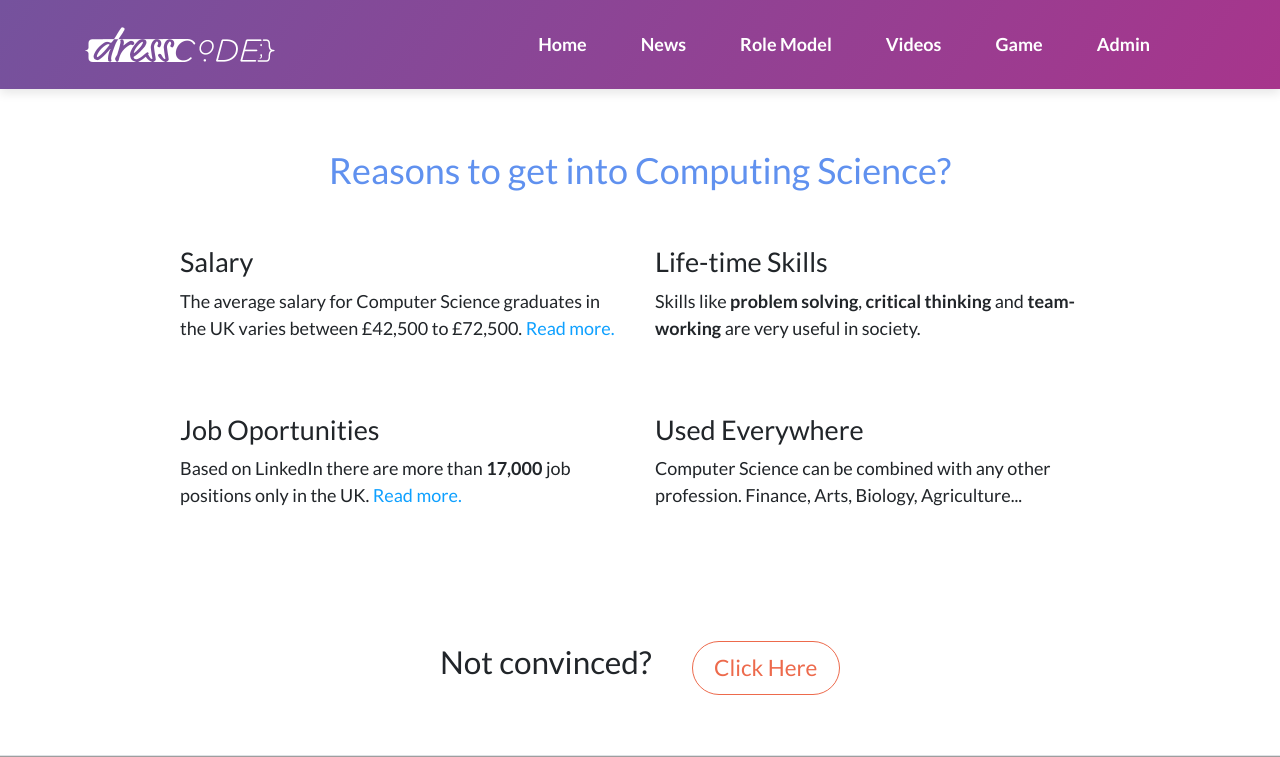
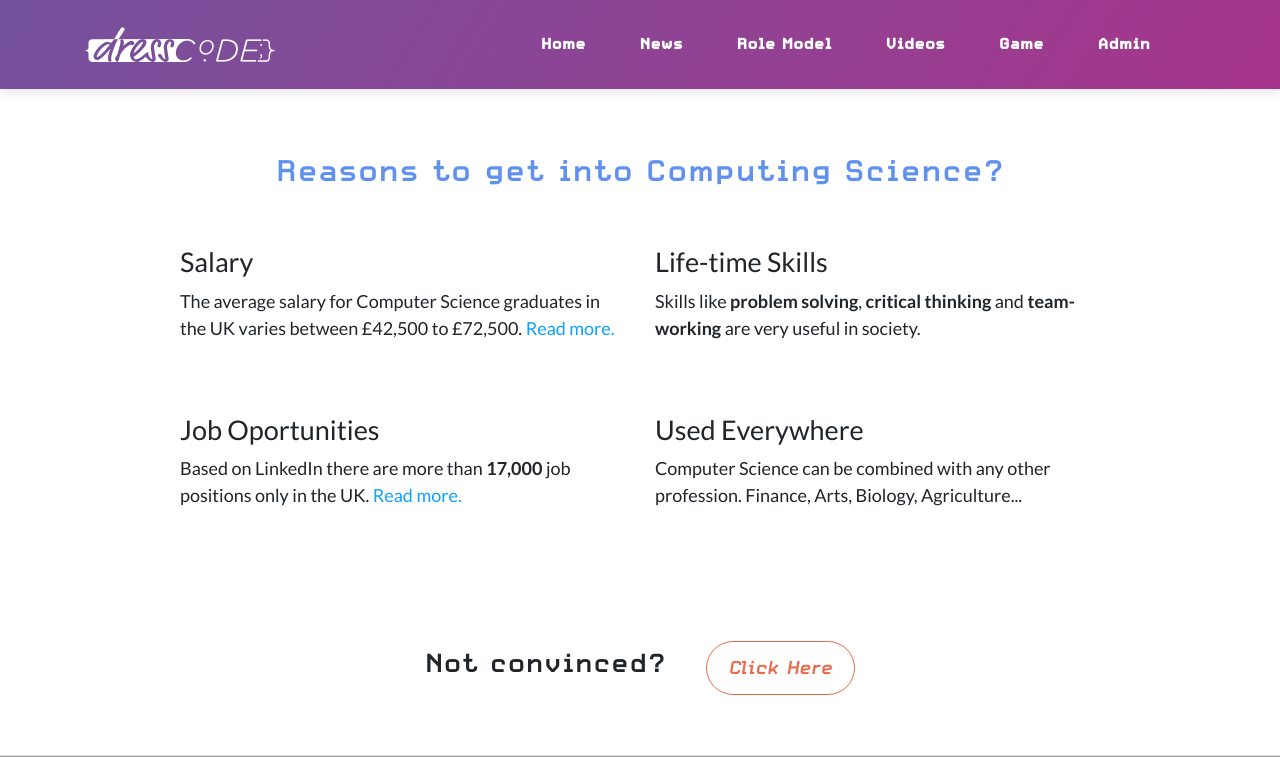
Before and after one commit to Glasgow19/team-8, a Django app: template templates/index.html in a window 1280 px wide. Shown: the top 757 px of the page. Run offline with Django 3.2, Linux system fonts and the light colour scheme; the template is opened without the code that fills it, so the values that code supplies are empty; some libraries are stand-ins or nearby versions; some web fonts are replaced; grey boxes are pictures that could not be loaded.

Commit message:
Added Charity's font in all pages
- Created font classes called:
  - dresscode-font -> regular
  - dresscode-font-italic -> italic

```diff
--- a/static/assets/css/styleaddons.css
+++ b/static/assets/css/styleaddons.css
@@ -16,6 +16,27 @@
 
 .dresscode-deep-purple {
     color: #a7358c;
+}
+
+/* --------------------------------------------------- */
+/* FONT FAMILY */
+/* --------------------------------------------------- */
+@font-face {
+  font-family: Carbon;
+  src: url(/static/assets/fonts/Carbon.otf);
+}
+
+@font-face {
+  font-family: Carbon-italic;
+  src: url(/static/assets/fonts/Carbon_Italic.otf);
+}
+
+.dresscode-font {
+    font-family: Carbon, sans-serif;
+}
+
+.dresscode-font-italic {
+    font-family: Carbon-italic, sans-serif;
 }
 
 /* --------------------------------------------------- */
--- a/templates/admin_site.html
+++ b/templates/admin_site.html
@@ -19,7 +19,7 @@
     });
 
 </script>
-<div class="text-center"><h3 >Most viewed Videos</h3></div>
+<div class="text-center dresscode-font"><h3 >Most viewed Videos</h3></div>
 <div class="container">
     <table class="table table-hover table-dark">
         <thead>
--- a/templates/base.html
+++ b/templates/base.html
@@ -31,14 +31,14 @@
         <div class="collapse navbar-collapse"
              id="navbarNav">
             <ul class="nav navbar-nav ml-auto">
-                <li class="nav-item" role="presentation"><a class="nav-link active" href="{% url 'index' %}">Home</a>
+                <li class="nav-item dresscode-font" role="presentation"><a class="nav-link active" href="{% url 'index' %}">Home</a>
                 </li>
-                <li class="nav-item" role="presentation"><a class="nav-link" href="{% url 'news' %}">News</a></li>
-                <li class="nav-item" role="presentation"><a class="nav-link" href="{% url 'meet_your_hero' %}">Role
+                <li class="nav-item dresscode-font" role="presentation"><a class="nav-link" href="{% url 'news' %}">News</a></li>
+                <li class="nav-item dresscode-font" role="presentation"><a class="nav-link" href="{% url 'meet_your_hero' %}">Role
                     Model</a></li>
-                <li class="nav-item" role="presentation"><a class="nav-link" href="{% url 'videos' %}">Videos</a></li>
-                <li class="nav-item" role="presentation"><a class="nav-link" href="{% url 'play' %}">Game</a></li>
-                <li class="nav-item" role="presentation"><a class="nav-link" href="{% url 'admin_site' %}">Admin</a></li>
+                <li class="nav-item dresscode-font" role="presentation"><a class="nav-link" href="{% url 'videos' %}">Videos</a></li>
+                <li class="nav-item dresscode-font" role="presentation"><a class="nav-link" href="{% url 'play' %}">Game</a></li>
+                <li class="nav-item dresscode-font" role="presentation"><a class="nav-link" href="{% url 'admin_site' %}">Admin</a></li>
             </ul>
         </div>
     </div>
@@ -48,7 +48,7 @@
 
     {% endblock %}
 </main>
-<footer class="page-footer bg-light">
+<footer class="page-footer bg-light dresscode-font">
     <div class="container">
         <div class="links"><a href="https://dresscode.org.uk/">About DressCode</a><a
                 href="https://dresscode.org.uk/get-with-the-program/">Contact us</a><a
--- a/templates/index.html
+++ b/templates/index.html
@@ -9,7 +9,7 @@
     <section class="clean-block features">
         <div class="container">
             <div class="text-center margin-top-50 mb-5">
-                <h2 class="text-info">Reasons to get into Computing Science?</h2>
+                <h2 class="text-info dresscode-font">Reasons to get into Computing Science?</h2>
             </div>
             <div class="row justify-content-center">
                 <div class="col-md-5 mb-5">
@@ -35,8 +35,8 @@
     <section class="portfolio-block call-to-action border-bottom">
         <div class="container">
             <div class="d-flex justify-content-center align-items-center content">
-                <h3>Not convinced?</h3>
-                <a class="btn dresscode-button btn-lg" href="{% url 'meet_your_hero' %}">Click Here</a>
+                <h3 class="dresscode-font">Not convinced?</h3>
+                <a class="btn dresscode-button btn-lg dresscode-font-italic" href="{% url 'meet_your_hero' %}">Click Here</a>
             </div>
         </div>
     </section>
--- a/templates/meet_your_hero.html
+++ b/templates/meet_your_hero.html
@@ -7,12 +7,12 @@
 
 {% block main %}
     <div class="text-center margin-top-50 mb-3">
-        <h2 class="text-info">IT is truly for everyone!</h2>
-        <h5 class="text-dark mt-4">In fact, there is someone just like you excelling in the industry right now.</h5>
+        <h2 class="text-info dresscode-font">IT is truly for everyone!</h2>
+        <h5 class="text-dark mt-4 dresscode-font-italic">In fact, there is someone just like you excelling in the industry right now.</h5>
     </div>
     <form class="text-center" action="" method="post">{% csrf_token %}
         {{ form.as_table }}
-        <button class="btn dresscode-button" type="submit" value="Submit">Submit</button>
+        <button class="btn dresscode-button dresscode-font-italic" type="submit" value="Submit">Submit</button>
     </form>
 
     <div class="container margin-top-20" style="margin-bottom: 200px">
--- a/templates/news.html
+++ b/templates/news.html
@@ -7,7 +7,7 @@
 
 {% block main %}
     <div class="text-center margin-top-50 mb-3">
-        <h2 class="text-info">Happening in tech right now!</h2>
+        <h2 class="text-info dresscode-font">Happening in tech right now!</h2>
     </div>
     <br>
     <div class="container margin-top-20">
--- a/templates/videos.html
+++ b/templates/videos.html
@@ -7,7 +7,7 @@
 
 {% block main %}
      <div class="text-center margin-top-50 mb-3">
-        <h2 class="text-info">Hit Play!</h2>
+        <h2 class="text-info dresscode-font">Hit Play!</h2>
     </div>
     <br>
     <div class="container margin-top-20">
```
